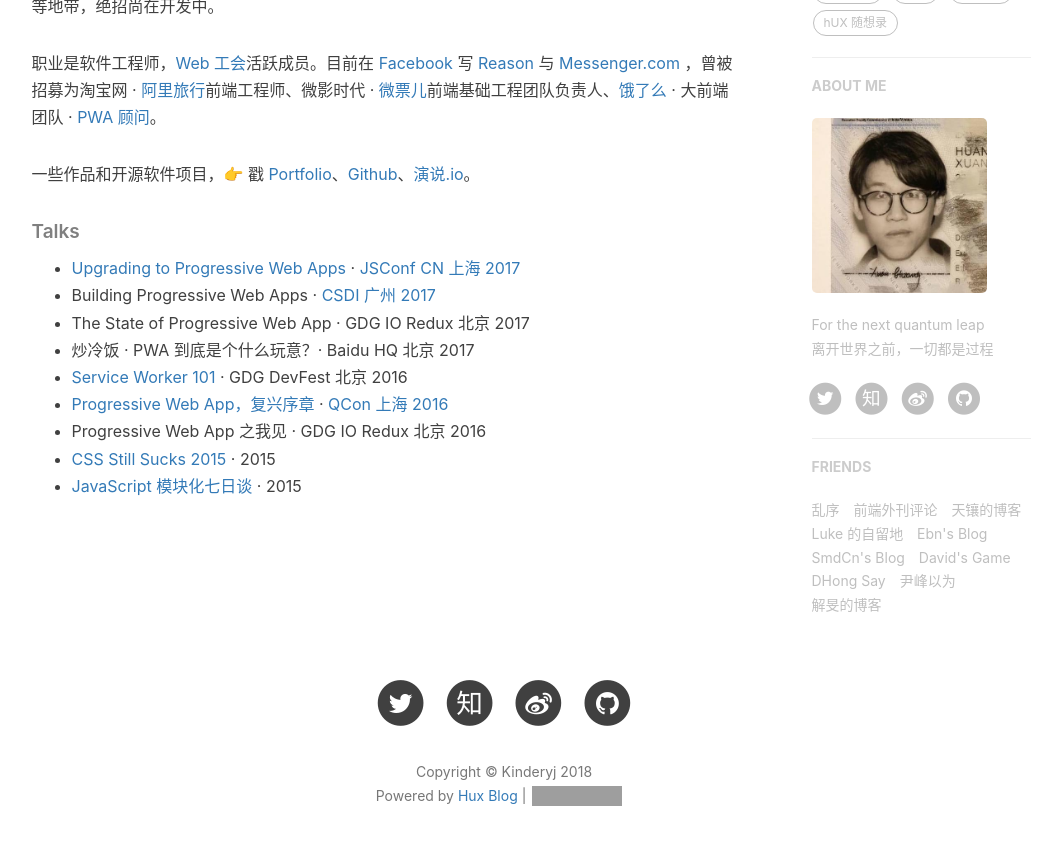
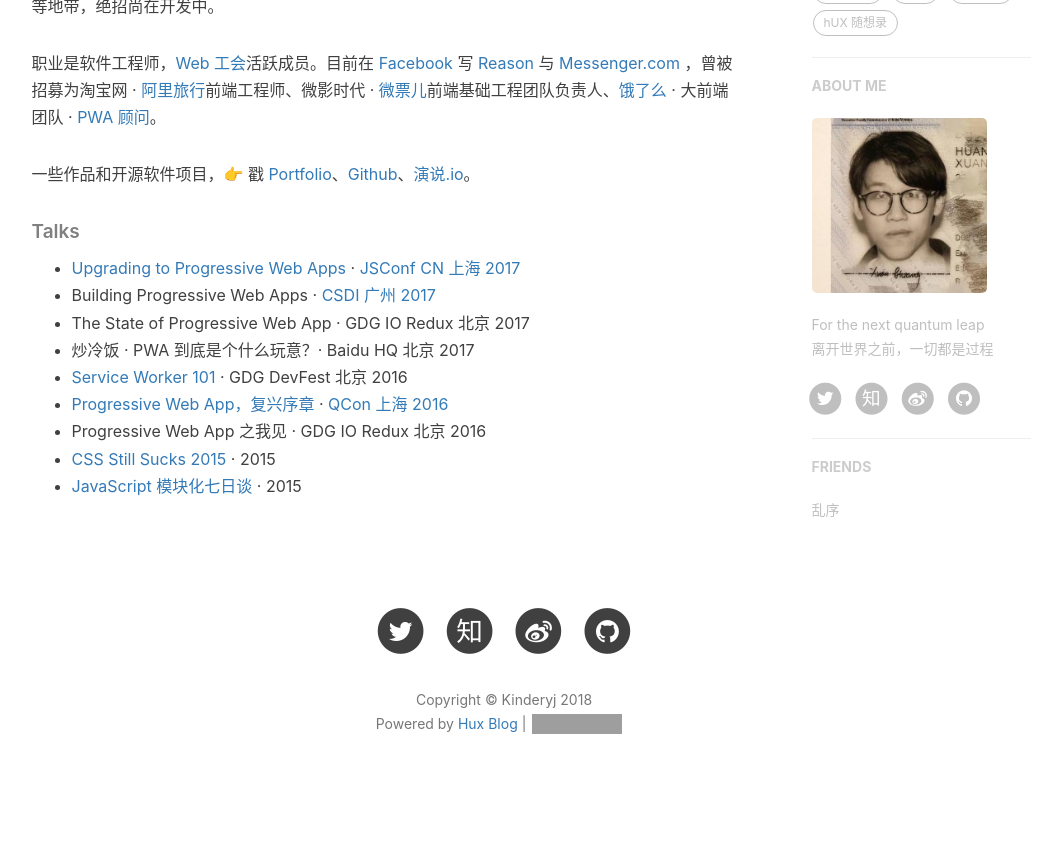
Before and after one commit to kinderyj/kinderyj.github.io, a Jekyll site: the page built from about.html, in a window 1280 px wide and 900 px high, scrolled down 637 px. Shown: the top 845 px of the window, without its empty margins (136-1198 px from the left). Built offline with Jekyll 4.4.1, drawn with Linux system fonts in a browser that asks for light colours; nearby versions of some CDN libraries; comment, search, counter and statistics services are not loaded; grey boxes are pictures that could not be loaded.

Commit message:
Update _config.yml

```diff
--- a/_config.yml
+++ b/_config.yml
@@ -108,32 +108,5 @@
     # },{
         title: "乱序",
         href: "http://mida.re/"
-    },{
-        title: "前端外刊评论",
-        href: "http://qianduan.guru/"
-    },{
-        title: "天镶的博客",
-        href: "http://lingyu.wang/"
-    },{
-        title: "Luke 的自留地",
-        href: "http://hmqk1995.github.io"
-    },{
-        title: "Ebn's Blog",
-        href: "http://ebnbin.com/"
-    },{
-        title: "SmdCn's Blog",
-        href: "http://blog.smdcn.net"
-    },{
-        title: "David's Game",
-        href: "https://www.ruoyaowu.com/"
-    },{
-        title: "DHong Say",
-        href: "http://dhong.co"
-    },{
-        title: "尹峰以为",
-        href: "http://ingf.github.io/"
-    },{
-        title: "解旻的博客",
-        href: "http://xieminis.me/"
     }
 ]
```
